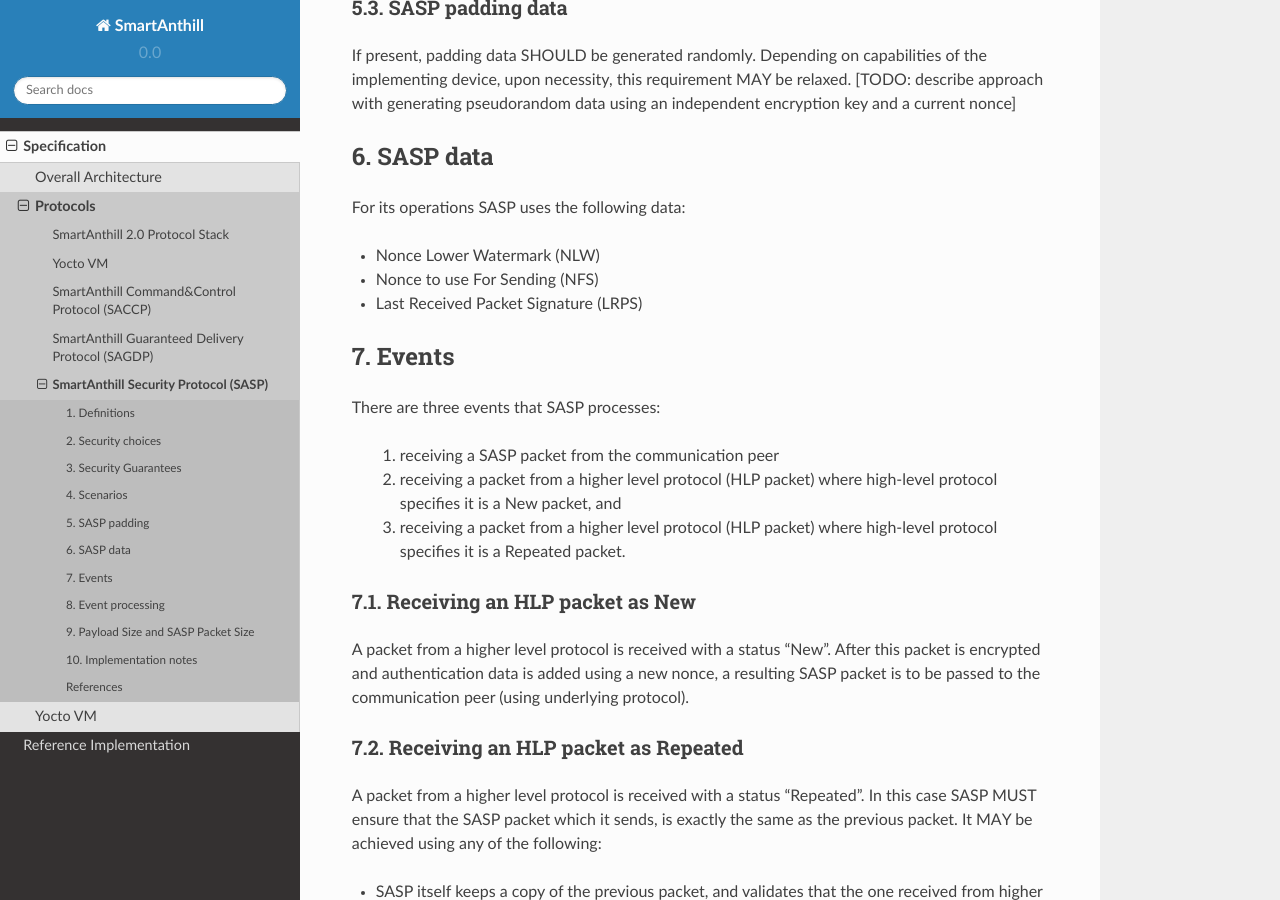
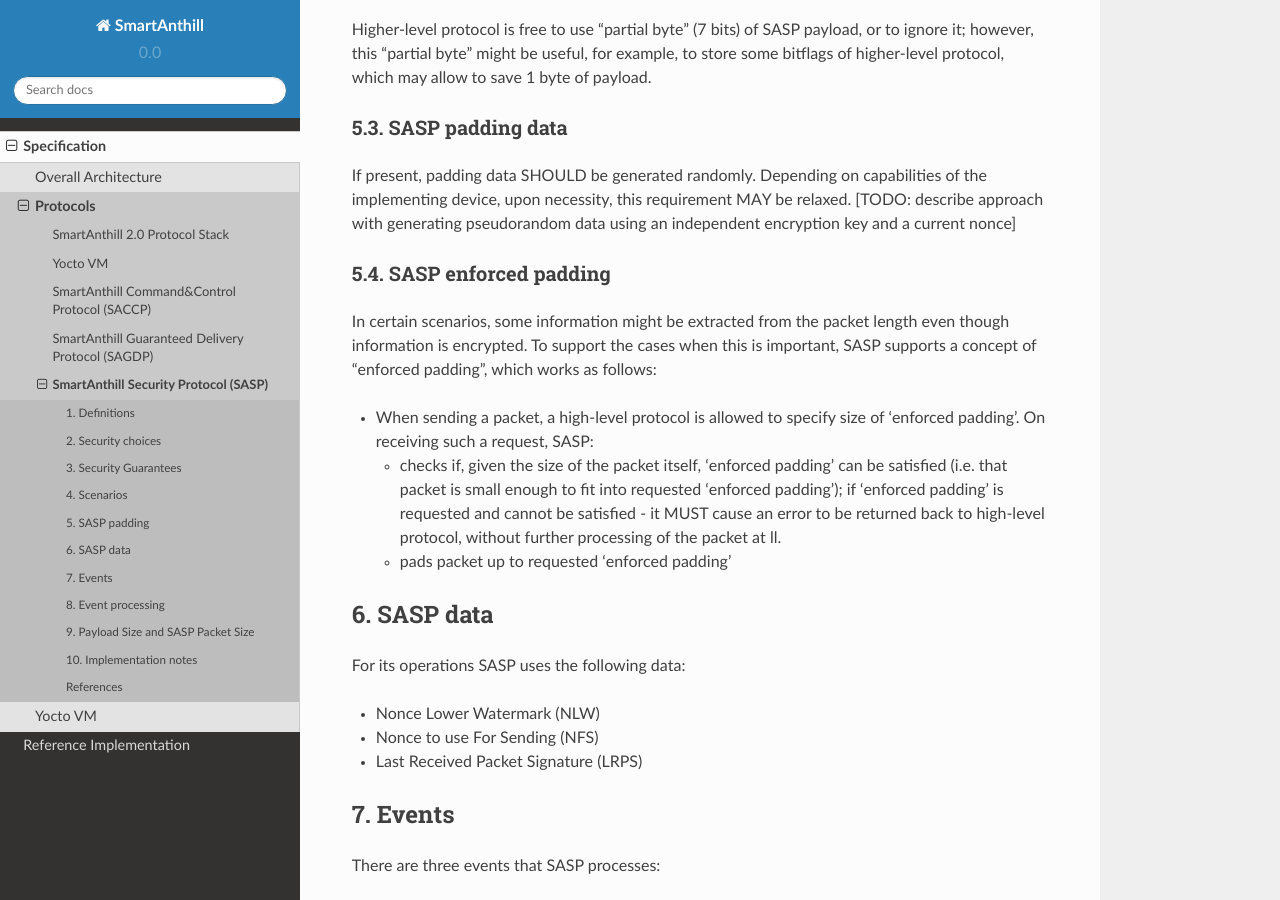
Before and after one commit to smartanthill/smartanthill2_0, a Sphinx documentation site: the page built from docs/design-documents/protocols/sasp.rst, in a window 1280 px wide and 900 px high, scrolled down 7268 px. Built offline with Sphinx 7.4.7 and the Read the Docs theme 2.0.0, drawn with Linux system fonts in a browser that asks for light colours; some of the changed text lies outside the part shown.

Commit message:
SASP v0.1.3: enforced padding

```diff
--- a/docs/design-documents/protocols/sasp.rst
+++ b/docs/design-documents/protocols/sasp.rst
@@ -189,6 +189,8 @@ The following table shows how many Encoded-Size bytes is necessary to encode ran
 
 **Note 2**:  upon necessity this encoding can be extended by analogy to address greater sizes.
 
+**Note 3**:  unless "enforced padding" (see below) is used, SASP pads data only to the block size; it means that unless "enforced padding" is used, padding size is always <= 15, and therefore Encoded-Size cannot be longer than 1 byte.
+
 5.2. SASP data under encryption and payload
 ^^^^^^^^^^^^^^^^^^^^^^^^^^^^^^^^^^^^^^^^^^^
 
@@ -219,6 +221,15 @@ Higher-level protocol is free to use "partial byte" (7 bits) of SASP payload, or
 
 If present, padding data SHOULD be generated randomly. Depending on capabilities of the implementing device, upon necessity, this requirement MAY be relaxed. [TODO: describe approach with generating pseudorandom data using an independent encryption key and a current nonce]
 
+5.4. SASP enforced padding
+^^^^^^^^^^^^^^^^^^^^^^^^^^
+
+In certain scenarios, some information might be extracted from the packet length even though information is encrypted. To support the cases when this is important, SASP supports a concept of "enforced padding", which works as follows:
+
+* When sending a packet, a high-level protocol is allowed to specify size of 'enforced padding'. On receiving such a request, SASP:
+
+  + checks if, given the size of the packet itself, 'enforced padding' can be satisfied (i.e. that packet is small enough to fit into requested 'enforced padding'); if 'enforced padding' is requested and cannot be satisfied - it MUST cause an error to be returned back to high-level protocol, without further processing of the packet at ll.
+  + pads packet up to requested 'enforced padding'
 
 6. SASP data
 ------------
```
Also changed, not shown: other parts of docs/design-documents/protocols/sasp.rst (+1 -1 lines).
